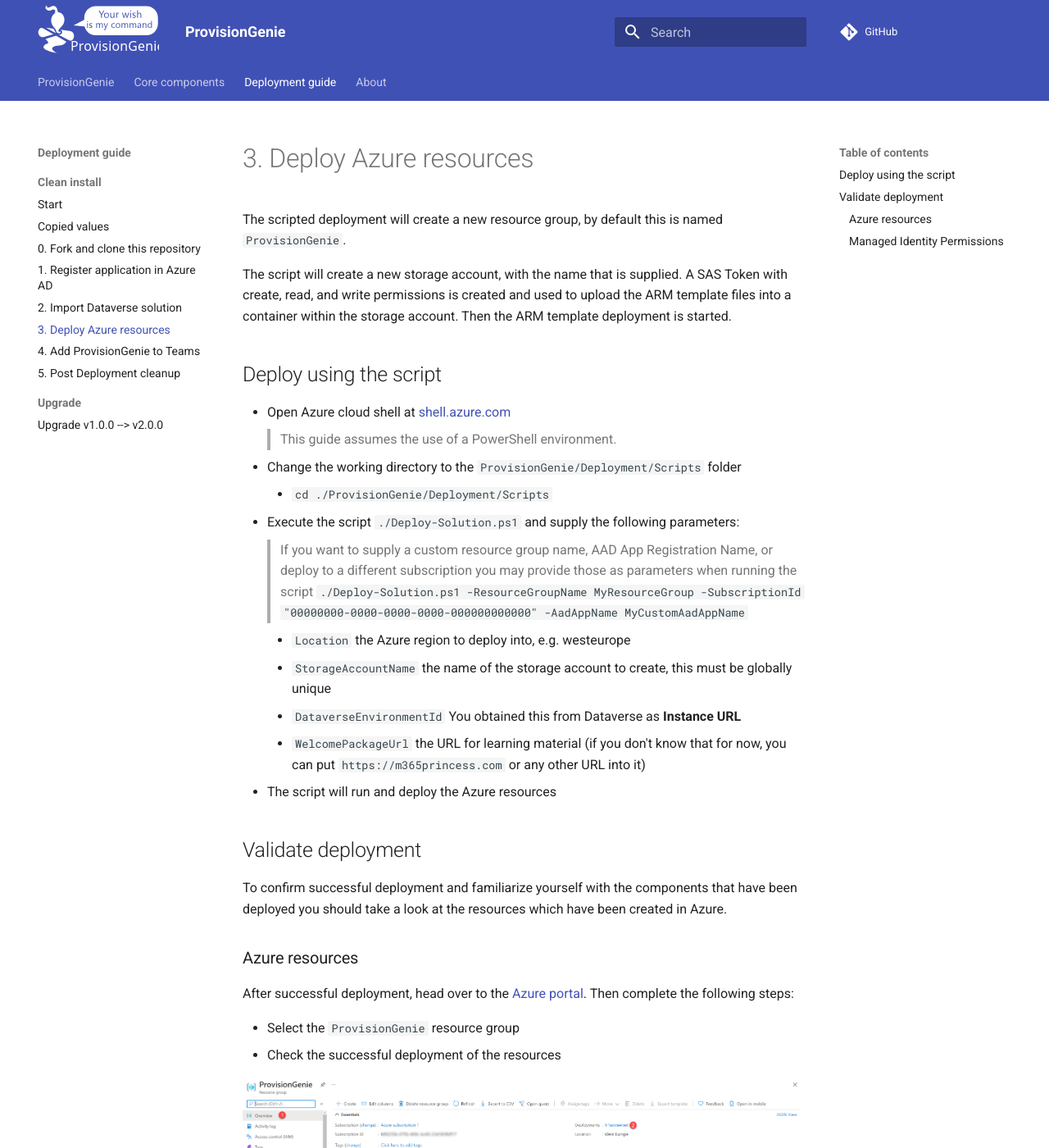
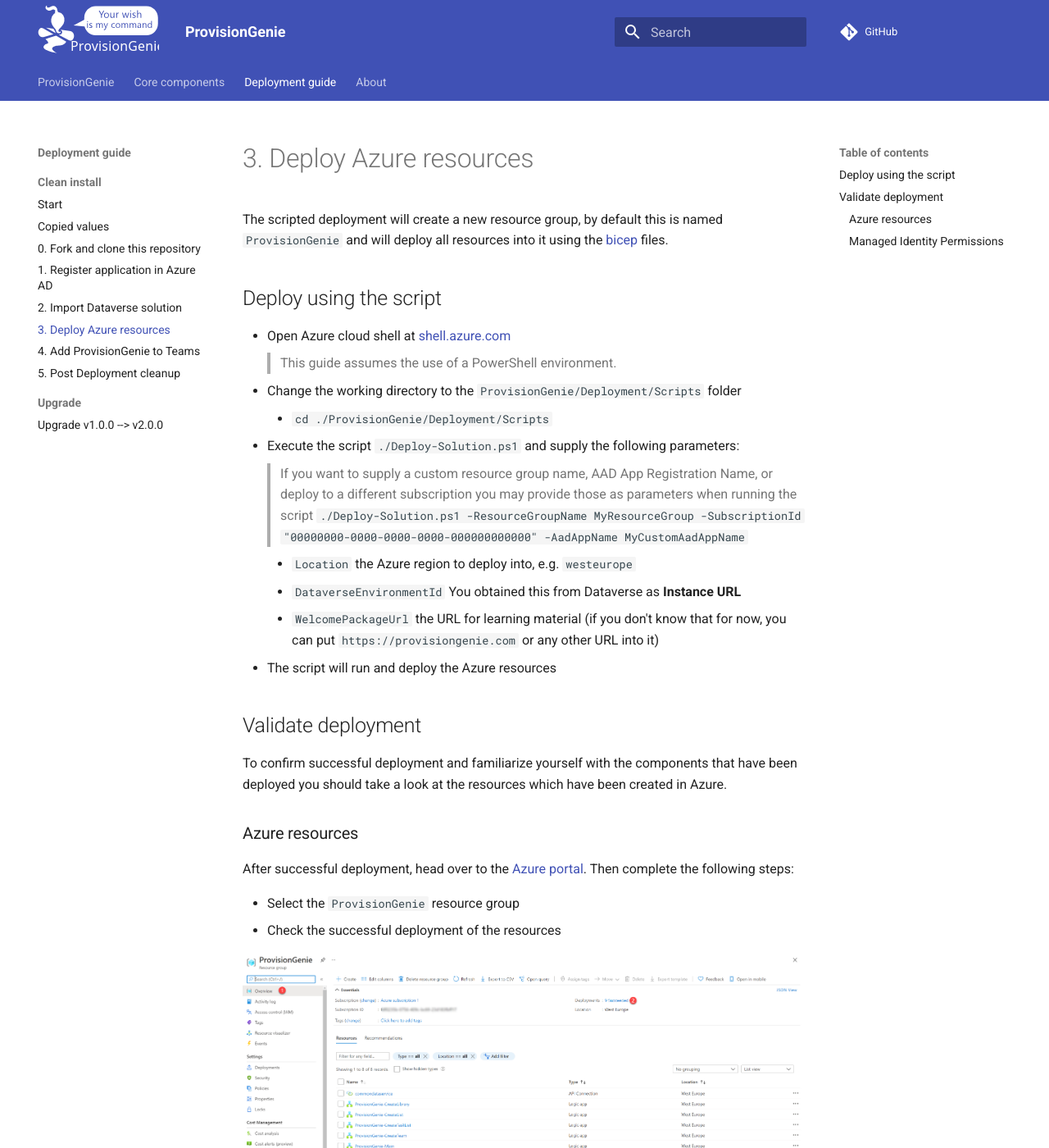
Before and after one commit to ProvisionGenie/ProvisionGenie, an MkDocs documentation site: the page built from Docs/docs/deploymentguide/3-deployazureresources.md, in a window 1280 px wide and 1400 px high. Shown: the whole window at 82% size. Built offline with MkDocs 1.6.1 and Material for MkDocs 9.7.7, drawn with Linux system fonts in a browser that asks for light colours; comment, search, counter and statistics services are not loaded.

Commit message:
adjusts deploy script to work with bicep files

```diff
--- a/Docs/docs/deploymentguide/3-deployazureresources.md
+++ b/Docs/docs/deploymentguide/3-deployazureresources.md
@@ -1,8 +1,6 @@
 # 3. Deploy Azure resources
 
-The scripted deployment will create a new resource group, by default this is named `ProvisionGenie`.
-
-The script will create a new storage account, with the name that is supplied. A SAS Token with create, read, and write permissions is created and used to upload the ARM template files into a container within the storage account. Then the ARM template deployment is started.
+The scripted deployment will create a new resource group, by default this is named `ProvisionGenie` and will deploy all resources into it using the [bicep](https://docs.microsoft.com/azure/azure-resource-manager/bicep/overview) files.
 
 ## Deploy using the script
 
@@ -12,10 +10,9 @@
     - `cd ./ProvisionGenie/Deployment/Scripts`
 - Execute the script `./Deploy-Solution.ps1` and supply the following parameters:
 > If you want to supply a custom resource group name, AAD App Registration Name, or deploy to a different subscription you may provide those as parameters when running the script `./Deploy-Solution.ps1 -ResourceGroupName MyResourceGroup -SubscriptionId "00000000-0000-0000-0000-000000000000" -AadAppName MyCustomAadAppName`
-    - `Location` the Azure region to deploy into, e.g. westeurope
-    - `StorageAccountName` the name of the storage account to create, this must be globally unique
+    - `Location` the Azure region to deploy into, e.g. `westeurope`
     - `DataverseEnvironmentId` You obtained this from Dataverse as **Instance URL**
-    - `WelcomePackageUrl` the URL for learning material (if you don't know that for now, you can put `https://m365princess.com` or any other URL into it)
+    - `WelcomePackageUrl` the URL for learning material (if you don't know that for now, you can put `https://provisiongenie.com` or any other URL into it)
 - The script will run and deploy the Azure resources
 
 ## Validate deployment
```
Also changed, not shown: 13 other files.
